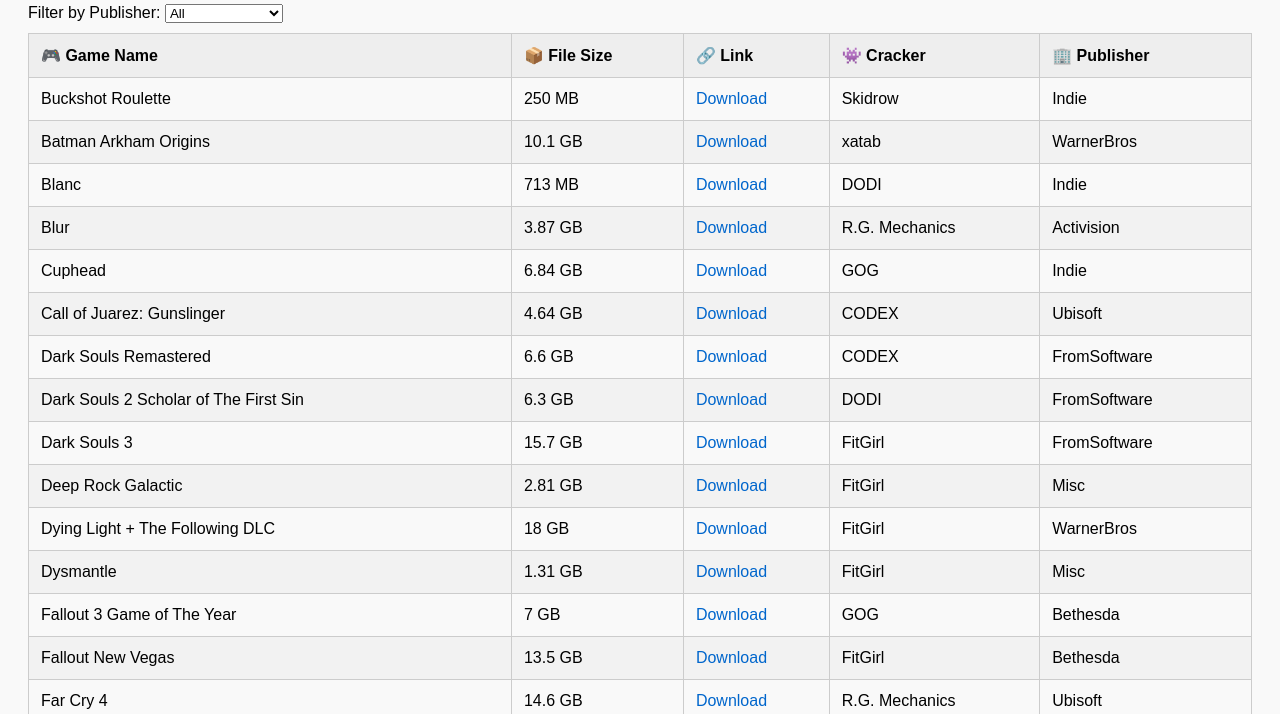
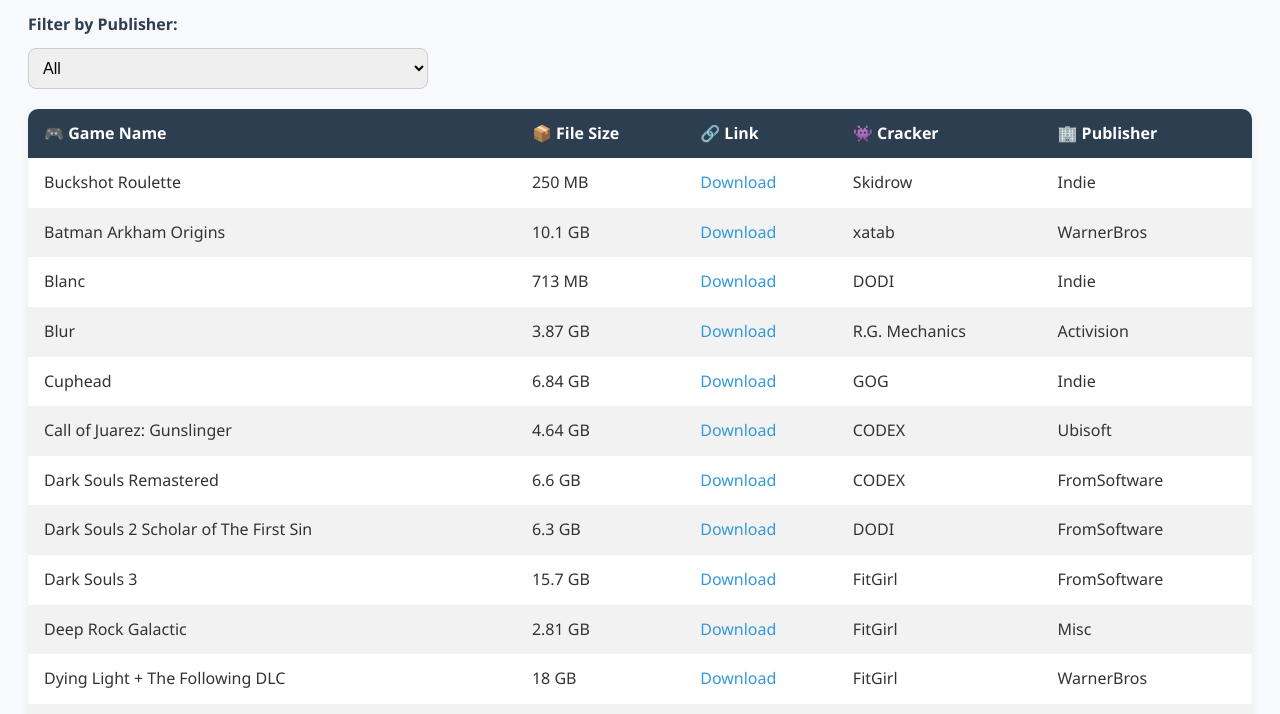
Before and after one commit to harrisjvd1/Games, a plain HTML site: page index.html in a window 1280 px wide. Shown: the part 165-879 px from the top of the page. Drawn offline with Linux system fonts and the light colour scheme.

Commit message:
Polishing it up, thanks GPT

```diff
--- a/style.css
+++ b/style.css
@@ -1,41 +1,55 @@
 body {
-  font-family: Arial, sans-serif;
+  font-family: 'Segoe UI', Tahoma, Geneva, Verdana, sans-serif;
+  background-color: #f7f9fc;
+  color: #333;
   padding: 20px;
-  background-color: #f9f9f9;
+  line-height: 1.6;
 }
 
 h1 {
   text-align: center;
+  color: #2c3e50;
 }
 
-#searchInput {
+input[type="text"],
+select {
+  padding: 10px;
+  margin: 10px 0;
   width: 100%;
-  max-width: 500px;
-  padding: 10px;
-  font-size: 16px;
-  margin-bottom: 20px;
-  display: block;
-  margin-left: auto;
-  margin-right: auto;
+  max-width: 400px;
   border: 1px solid #ccc;
   border-radius: 8px;
+  display: block;
+  font-size: 16px;
+}
+
+label {
+  margin-top: 15px;
+  display: block;
+  font-weight: bold;
+  color: #2c3e50;
 }
 
 table {
   width: 100%;
   border-collapse: collapse;
-  margin-top: 10px;
+  margin-top: 20px;
+  background-color: white;
+  border-radius: 10px;
+  overflow: hidden;
+  box-shadow: 0 2px 10px rgba(0,0,0,0.05);
 }
 
 th, td {
-  border: 1px solid #ccc;
-  padding: 12px;
+  padding: 12px 16px;
   text-align: left;
 }
 
 th {
+  background-color: #2c3e50;
+  color: white;
   cursor: pointer;
-  background-color: #eee;
+  user-select: none;
 }
 
 tr:nth-child(even) {
@@ -43,10 +57,16 @@ tr:nth-child(even) {
 }
 
 a {
-  color: #0066cc;
+  color: #3498db;
   text-decoration: none;
 }
 
 a:hover {
   text-decoration: underline;
 }
+
+
+tr:hover {
+  background-color: #e8f4ff;
+  transition: background-color 0.3s ease;
+}
```
